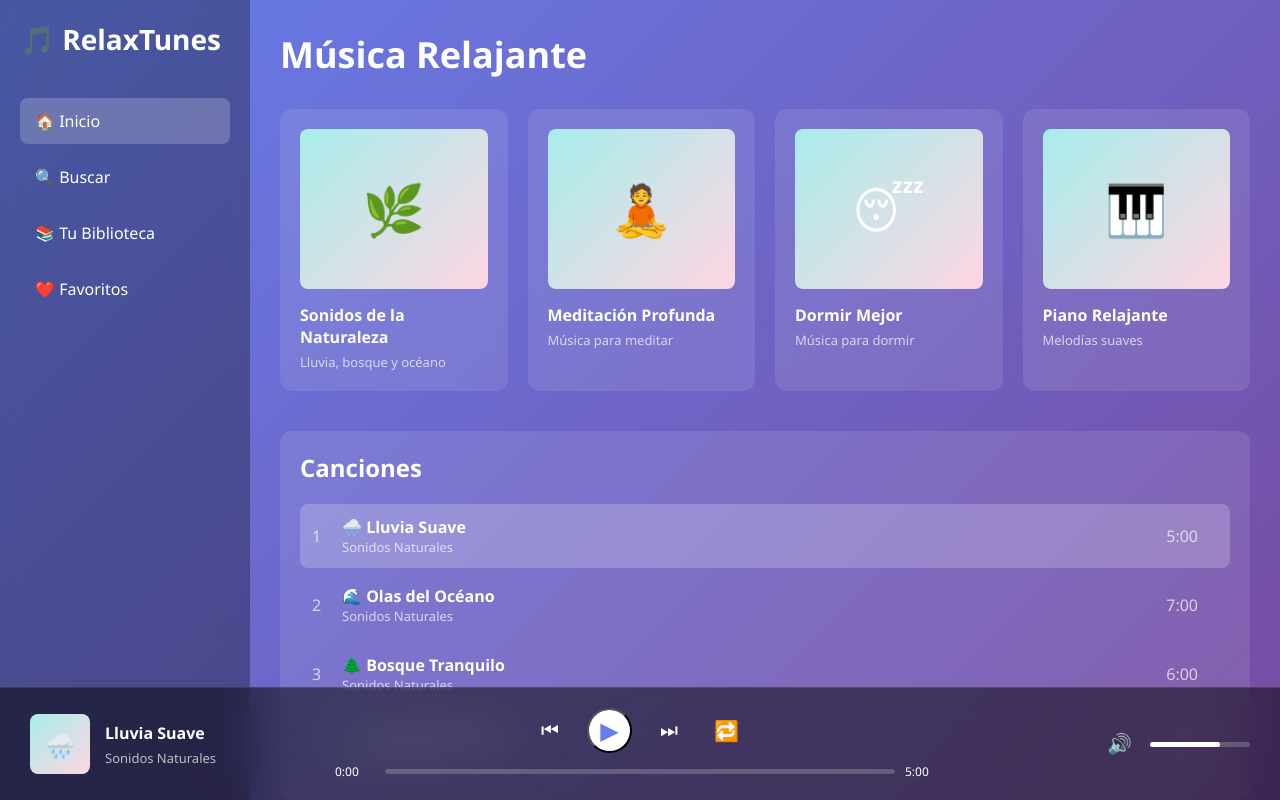
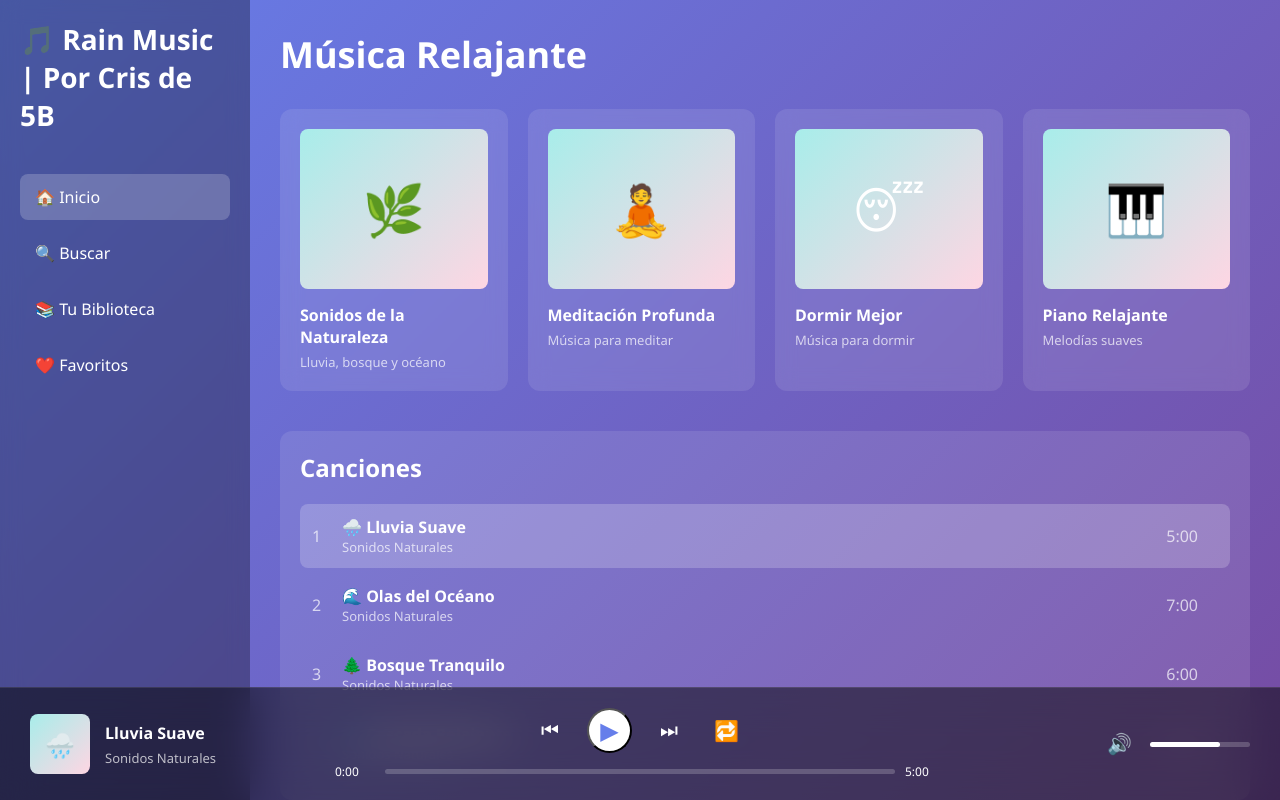
Before and after one commit to ivanbelmont/ivanbelmont.github.io, a plain HTML site: page index.html in a window 1280 px wide. Drawn offline with Linux system fonts and the light colour scheme.

Commit message:
Se cambia el nombre

```diff
--- a/index.html
+++ b/index.html
@@ -3,7 +3,7 @@
 <head>
     <meta charset="UTF-8">
     <meta name="viewport" content="width=device-width, initial-scale=1.0">
-    <title>RelaxTunes - Música Relajante</title>
+    <title>Rain Music - Música Relajante</title>
     <style>
         * {
             margin: 0;
@@ -310,7 +310,7 @@
 <body>
     <div class="container">
         <div class="sidebar">
-            <div class="logo">🎵 RelaxTunes</div>
+            <div class="logo">🎵 Rain Music | Por Cris de 5B</div>
             <div class="menu-item active">🏠 Inicio</div>
             <div class="menu-item">🔍 Buscar</div>
             <div class="menu-item">📚 Tu Biblioteca</div>
```
